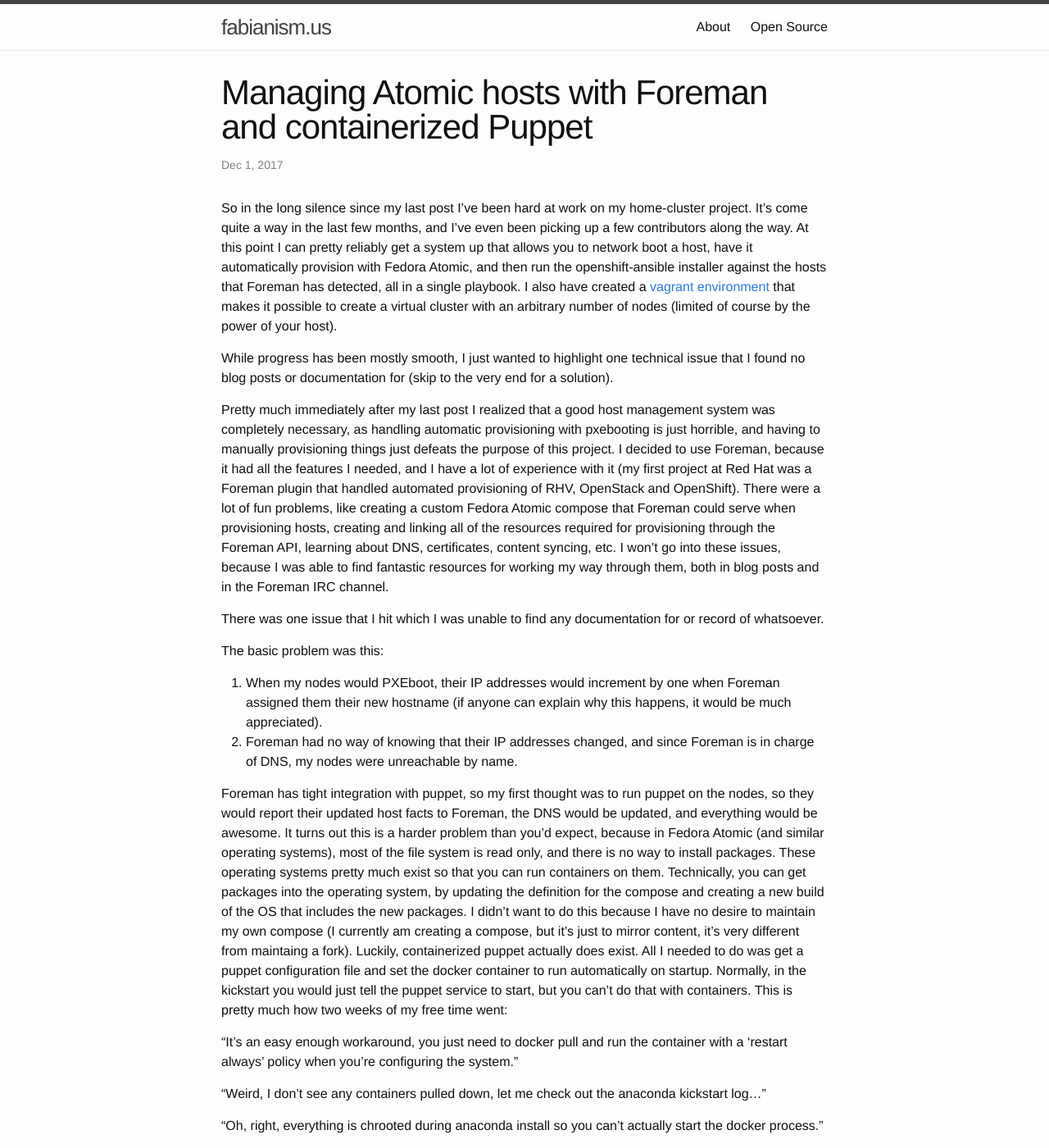
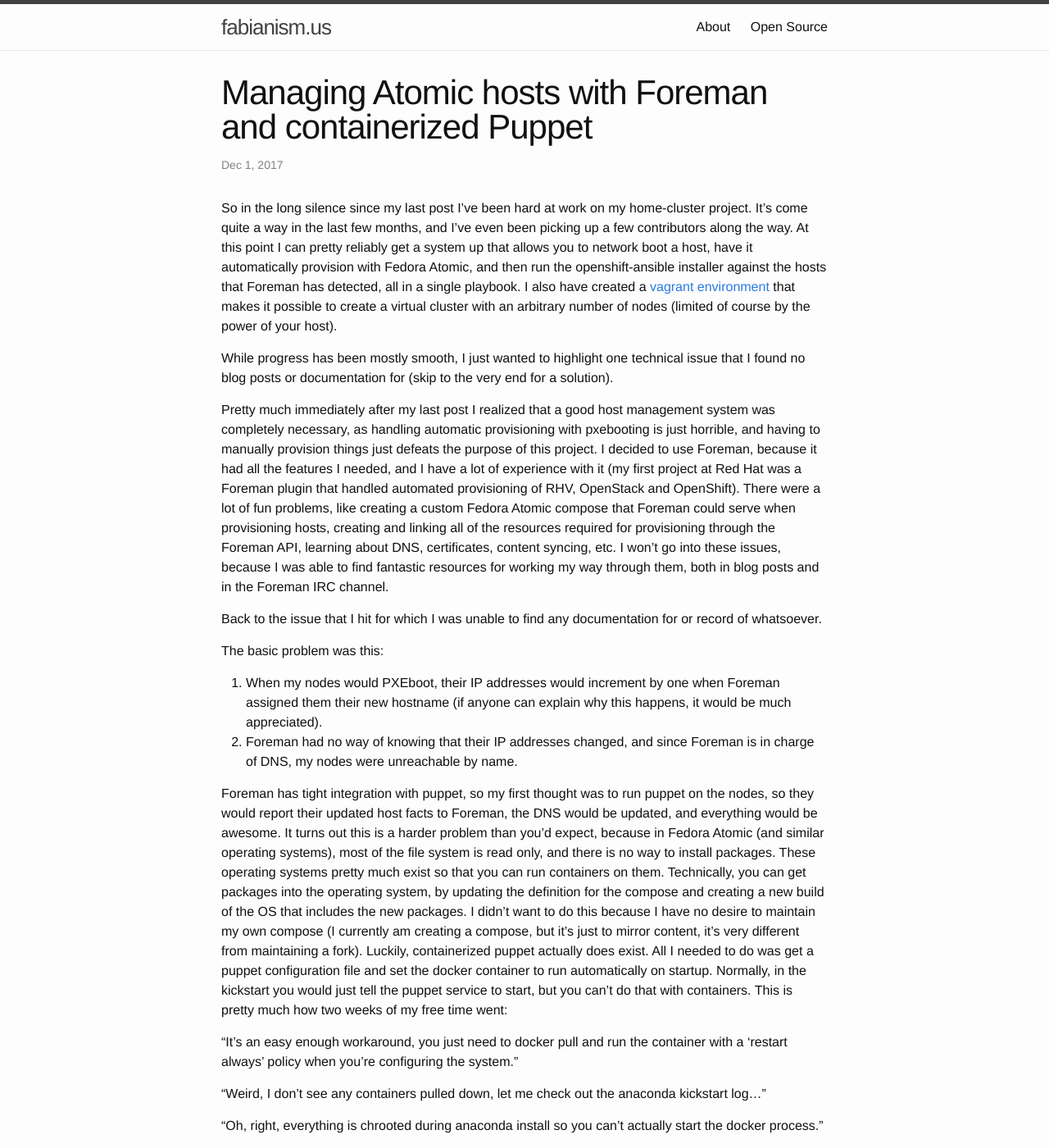
Before and after one commit to fabianvf/fabianvf.github.io, a Jekyll site: the page built from _posts/2017-12-01-containerized-puppet.markdown, in a window 1280 px wide and 1400 px high. Shown: the whole window at 82% size. Built offline with Jekyll 4.4.1, drawn with Linux system fonts in a browser that asks for light colours.

Commit message:
fix post

```diff
--- a/_posts/2017-12-01-containerized-puppet.markdown
+++ b/_posts/2017-12-01-containerized-puppet.markdown
@@ -19,7 +19,7 @@ that I found no blog posts or documentation for (skip to the very end for a solu
 
 Pretty much immediately after my last post I realized that a good host management system was completely necessary, as
 handling automatic provisioning with pxebooting is just horrible, and
-having to manually provisioning things just defeats the purpose of this project.
+having to manually provision things just defeats the purpose of this project.
 I decided to use Foreman, because it had all the features I needed, and I have a lot of experience with it
 (my first project at Red Hat was a Foreman plugin that handled automated provisioning
 of RHV, OpenStack and OpenShift). There were a lot of fun problems, like creating a custom
@@ -29,7 +29,7 @@ API, learning about DNS, certificates, content syncing, etc. I won't go into the
 because I was able to find fantastic resources for working my way through them, both in
 blog posts and in the Foreman IRC channel.
 
-There was one issue that I hit which I was unable to find any documentation for or record of whatsoever.
+Back to the issue that I hit for which I was unable to find any documentation for or record of whatsoever.
 
 The basic problem was this:
 
@@ -48,7 +48,7 @@ Technically, you can get packages into the operating system, by updating the def
 the compose and creating a new build of the OS that includes the new packages. I didn't
 want to do this because I have no desire to maintain my own compose (I currently
 am creating a compose, but it's just to mirror content, it's very different from
-maintaing a fork). Luckily, containerized puppet actually does exist. All I needed to do
+maintaining a fork). Luckily, containerized puppet actually does exist. All I needed to do
 was get a puppet configuration file and set the docker container to run automatically
 on startup. Normally, in the kickstart you would just tell the puppet service to start,
 but you can't do that with containers. This is pretty much how two weeks of my free time went:
```
